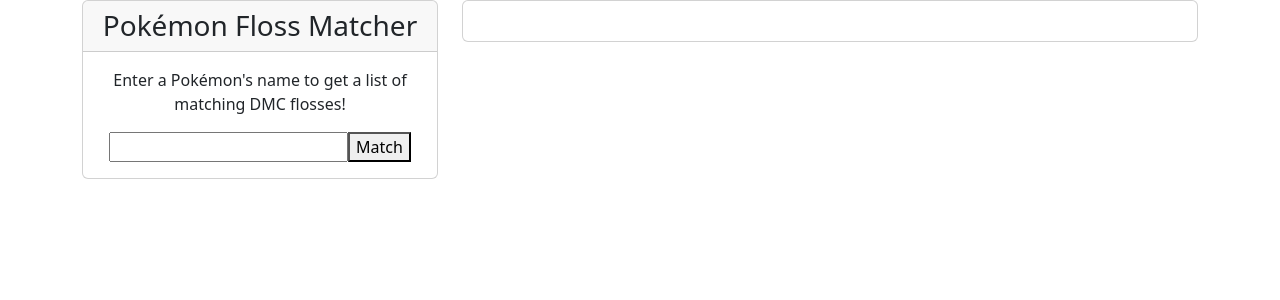
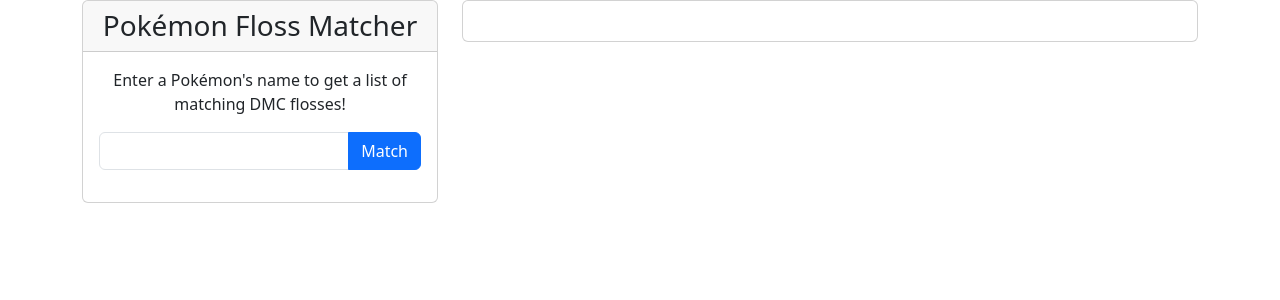
Before and after one commit to ctalb/poke-color-matcher, a React app in the folder frontend/: page / in a window 1280 px wide. Shown: the top 300 px of the page. Built offline with nearby package versions, Linux system fonts and the light colour scheme; the HTML template or start-up script is replaced by a standard one.

Commit message:
Enhance `SearchPanel` input styling with Bootstrap classes for better UI consistency.

```diff
--- a/frontend/src/components/SearchPanel.tsx
+++ b/frontend/src/components/SearchPanel.tsx
@@ -13,15 +13,18 @@
             <div className="card-body">
 
                 <p className="card-text">Enter a Pokémon's name to get a list of matching DMC flosses!</p>
+                <div className="input-group mb-3">
                     <input
+                        className="form-control"
                         type="text"
                         value={pokemon}
                         onChange={(e) => setPokemon(e.target.value)}
                     />
-                <button onClick={handleMatch}>
+                    <button className="btn btn-primary" onClick={handleMatch}>
                         Match
                     </button>
                 </div>
             </div>
+        </div>
     );
 }
```
Lines whose indentation alone changed are shown as unchanged.
